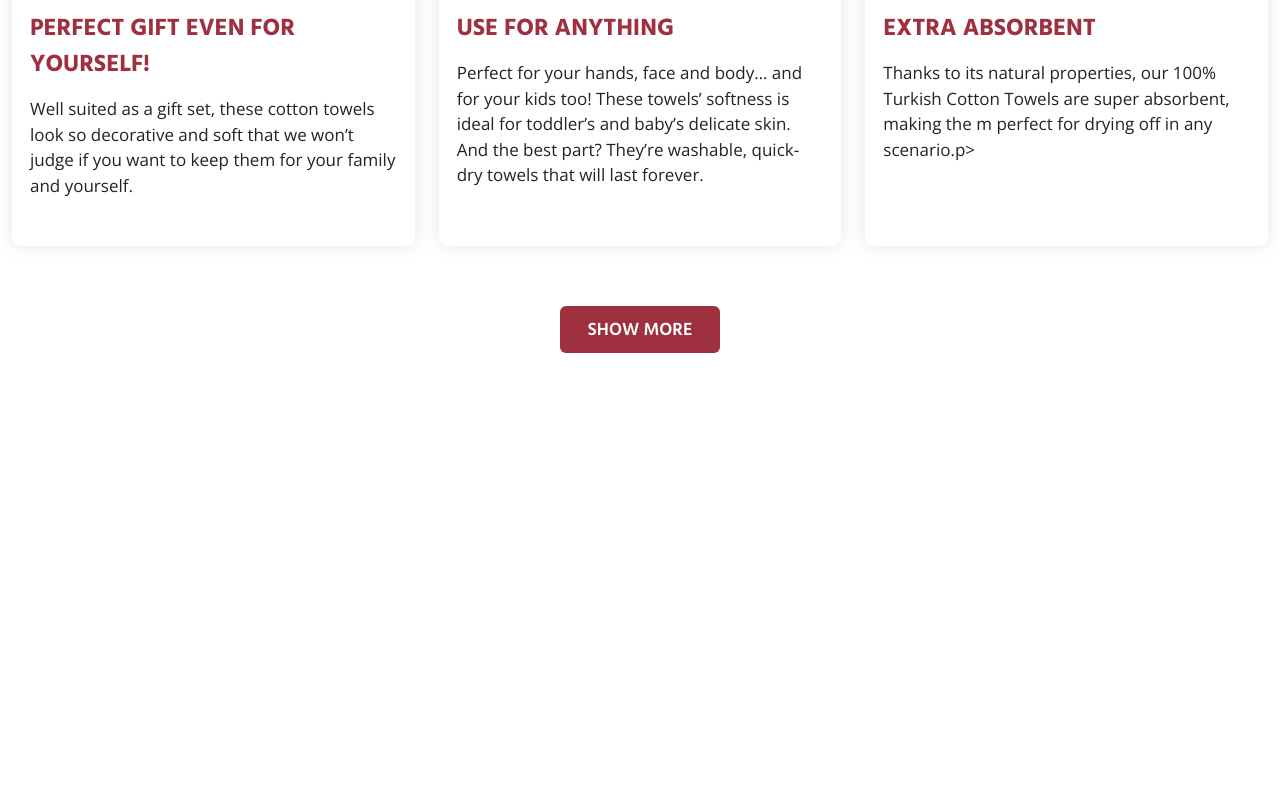
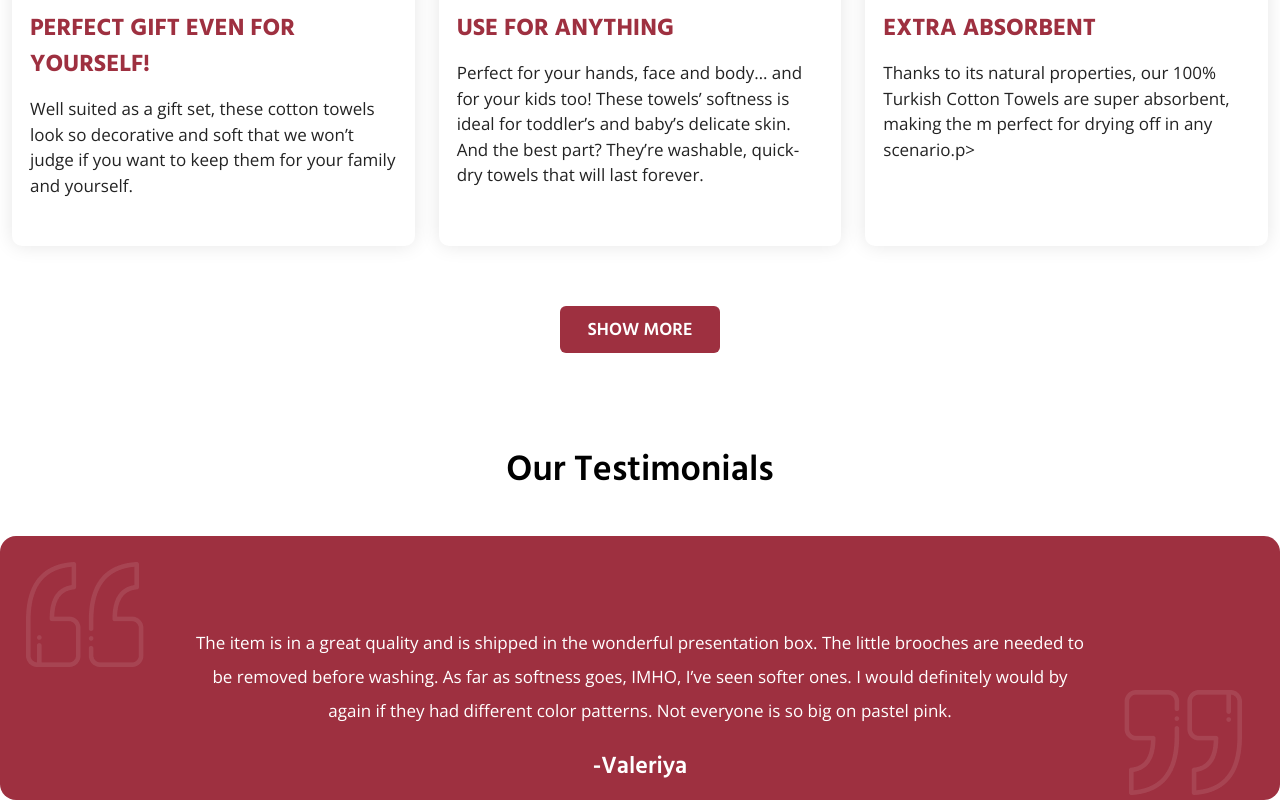
Before and after one commit to deepak-jhajhria/CONCETTI-DI-LUSSO, a plain HTML site: page index.html in a window 1280 px wide. Shown: the part 3639-4439 px from the top of the page. Before the commit the page ends 3992 px from the top, so only its background shows below. Drawn offline with nearby package versions, Linux system fonts and the light colour scheme.

Commit message:
OurTestimonials

```diff
--- a/assets/css/style.css
+++ b/assets/css/style.css
@@ -58,7 +58,14 @@
     top: 14%;
     left: 0;
 }
-
+.semicolonlft{
+    top: 10%;
+    left: 2%;
+}
+.semicolonright{
+    bottom: 2%;
+    right: 3%;
+}
 .bg-card {
     border-radius: 10px !important;
     background: #F3F5F6 !important;
@@ -169,7 +176,9 @@
 .max-343 {
     max-width: 343px;
 }
-
+.min-219{
+    min-height: 219px;
+}
 .max-933 {
     max-width: 933px !important;
 }
@@ -205,7 +214,9 @@
 .pt-37 {
     padding-top: 37px;
 }
-
+.pb-40{
+    padding-bottom: 40px;
+}
 .px-32 {
     padding-left: 32px;
     padding-right: 32px;
@@ -238,7 +249,9 @@
 .pt-32 {
     padding-top: 32px;
 }
-
+.pt-90{
+    padding-top: 90px;
+}
 .gap-20 {
     gap: 20px;
 }
@@ -379,6 +392,9 @@
         top: 19%;
         left: 12%;
     }
+    .max-lg-650{
+        max-width: 650px;
+    }
 }
 
 @media (min-width:1200px) {
@@ -433,4 +449,7 @@
     .pt-xl-60 {
         padding-top: 60px;
     }
+    .max-xl-900{
+        max-width: 900px;
+    }
 }
--- a/index.html
+++ b/index.html
@@ -396,6 +396,23 @@
                 type="submit">SHOW MORE</button>
         </div>
     </div>
+    <div class="pt-30 pt-md-50 pt-lg-70 pt-xl-89">
+        <p class="text-black text-center fw-semibold ff-hind fs-4xl m-0 pb-40">Our Testimonials</p>
+        <div class="container bg-brown d-flex justify-content-center rounded-4 min-219 position-relative ">
+            <img class="position-absolute semicolonlft d-none d-lg-block " src="./assets/images/semicolonlft.png"
+                alt="semicolonlft">
+            <img class="position-absolute semicolonright d-none d-lg-block " src="./assets/images/semicolonright.png"
+                alt="semicolonright">
+            <div class="max-xl-900 max-lg-650 ">
+                <p class="m-0 text-white ff-open fs-1xl fw-normal text-center lh-lg pt-90">The item is in a great
+                    quality and is shipped in the wonderful presentation box. The little brooches are
+                    needed to be removed before washing. As far as softness goes, IMHO, I’ve seen softer ones. I would
+                    definitely would
+                    by again if they had different color patterns. Not everyone is so big on pastel pink.</p>
+                <p class="text-white text-center fs-2xl fw-semibold  ff-hind pt-20">-Valeriya</p>
+            </div>
+        </div>
+    </div>
     <script src="https://cdn.jsdelivr.net/npm/bootstrap@5.3.1/dist/js/bootstrap.bundle.min.js"
         integrity="sha384-HwwvtgBNo3bZJJLYd8oVXjrBZt8cqVSpeBNS5n7C8IVInixGAoxmnlMuBnhbgrkm"
         crossorigin="anonymous"></script>
```
Also changed, not shown: assets/images/gallery1image.png (added), assets/images/gallery2image.png (added), assets/images/gallery3image.png (added), assets/images/gallery4image.png (added), assets/images/gallery5image.png (added), assets/images/semicolonlft.png (added), assets/images/semicolonright.png (added).
